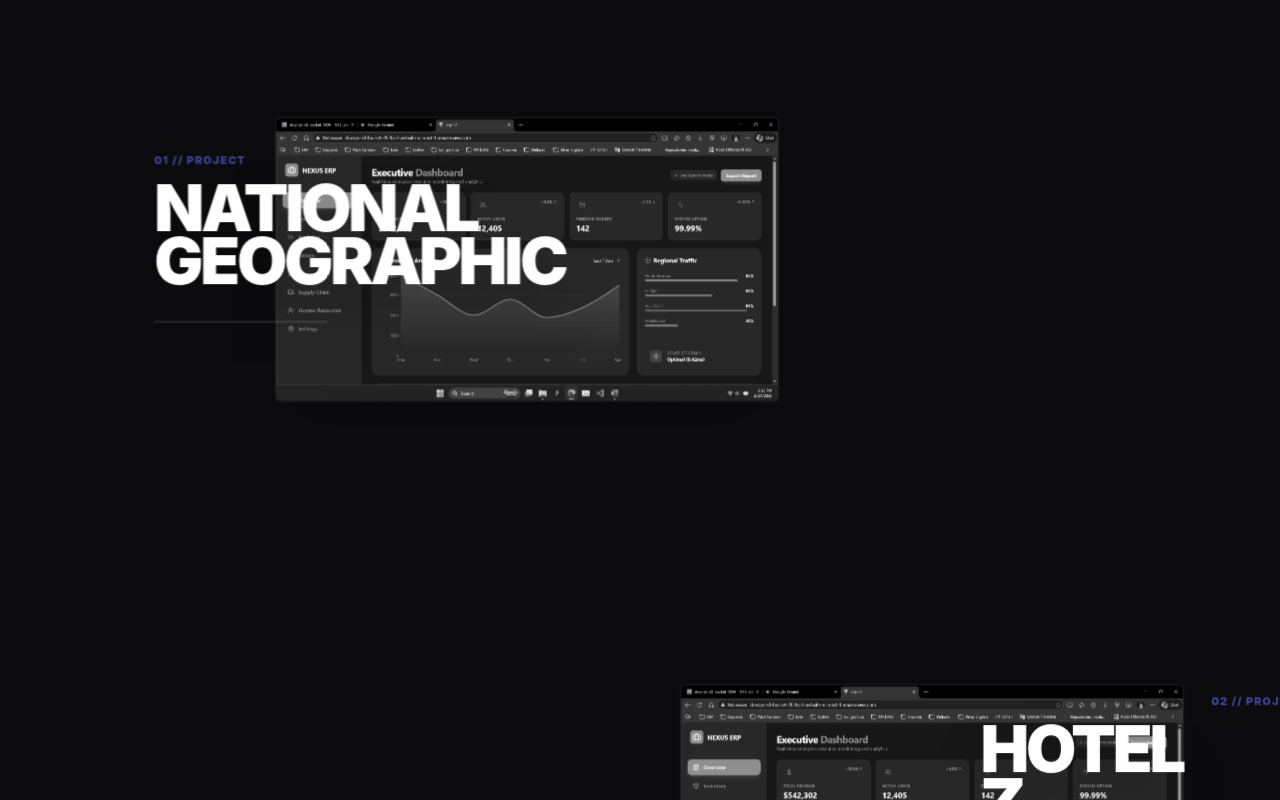
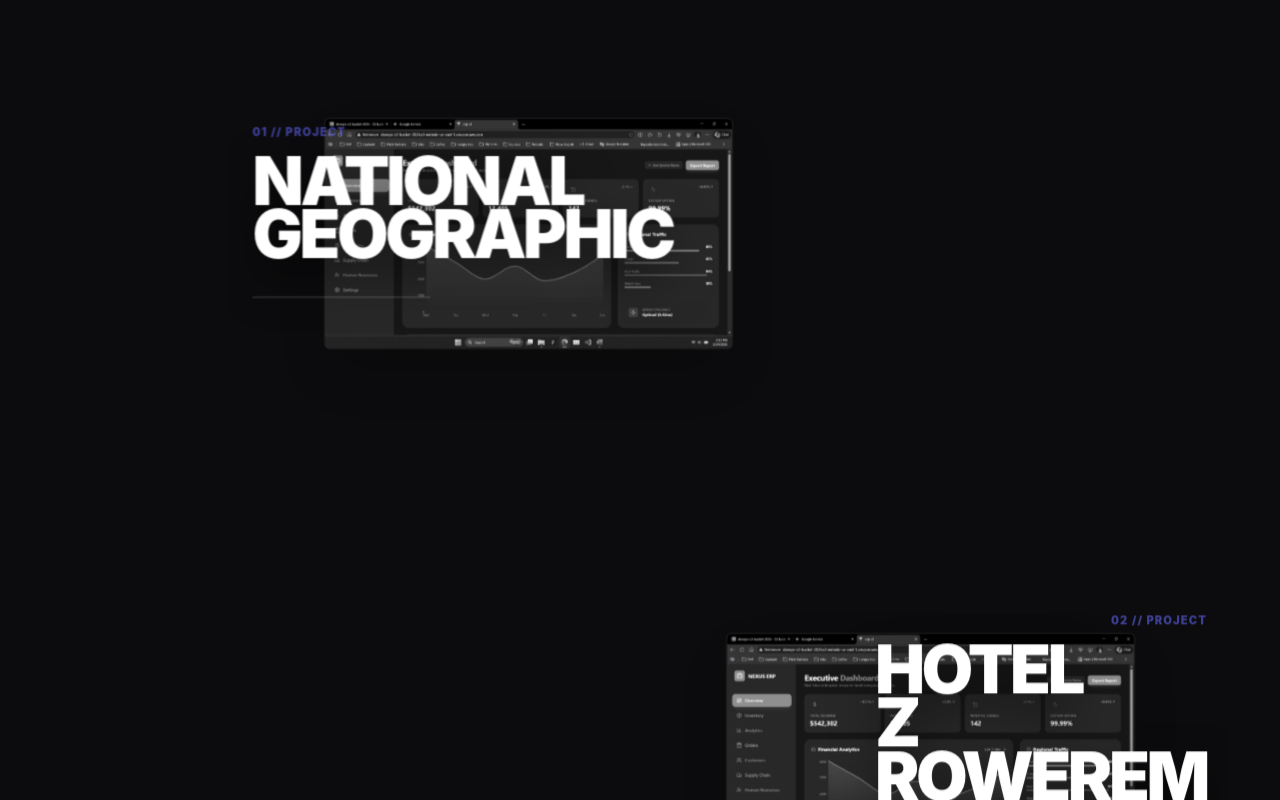
Before and after one commit to malinda6997/Malinda-Prabath-Dev, a React (Vite) app: page / in a window 1280 px wide. Shown: the part 840-1640 px from the top of the page. Built offline with nearby package versions, Linux system fonts and the light colour scheme.

Commit message:
add new animations

```diff
--- a/src/App.jsx
+++ b/src/App.jsx
@@ -4,6 +4,7 @@
 import Hero from "./components/Hero";
 import Loader from "./components/Loader";
 import Work from "./components/Work";
+import AboutText from "./components/AboutText";
 
 function App() {
   const [loading, setLoading] = useState(true);
@@ -52,6 +53,7 @@
       <main className="ml-[18%] pr-[4%]">
         <Hero />
         <Work />
+        <AboutText/>
       </main>
     </div>
   );
--- /dev/null
+++ b/src/components/AboutText.jsx
@@ -0,0 +1,84 @@
+import React from "react";
+import { motion } from "framer-motion";
+
+const AboutText = () => {
+  const text =
+    "Bringing digital visions to reality with clean, elegant code and a creative magic. I specialize in building performant, responsive web applications and engaging user experiences that leave a lasting impression. Let's create something remarkable together.";
+
+  // වචන ටික වෙන් කරගන්නවා
+  const words = text.split(" ");
+
+  // Animation variants
+  const container = {
+    hidden: { opacity: 0 },
+    visible: (i = 1) => ({
+      opacity: 1,
+      transition: { staggerChildren: 0.03, delayChildren: 0.04 * i },
+    }),
+  };
+
+  const child = {
+    visible: {
+      opacity: 1,
+      y: 0,
+      transition: {
+        type: "spring",
+        damping: 12,
+        stiffness: 100,
+      },
+    },
+    hidden: {
+      opacity: 0,
+      y: 20,
+      transition: {
+        type: "spring",
+        damping: 12,
+        stiffness: 100,
+      },
+    },
+  };
+
+  return (
+    <section className="min-h-[60vh] flex items-center px-[5%] py-32">
+      <div className="max-w-5xl ml-[15%]">
+        <motion.div
+          style={{ overflow: "hidden", display: "flex", flexWrap: "wrap" }}
+          variants={container}
+          initial="hidden"
+          whileInView="visible"
+          viewport={{ once: true, margin: "-100px" }}
+          className="text-white text-2xl md:text-5xl font-medium leading-[1.2] tracking-tighter"
+        >
+          {words.map((word, index) => (
+            <motion.span
+              variants={child}
+              key={index}
+              className="mr-[12px] mb-[8px]"
+            >
+              {word}
+            </motion.span>
+          ))}
+        </motion.div>
+
+        {/* යටින් තියෙන Button එක (Let's Talk) */}
+        <motion.div
+          initial={{ opacity: 0, y: 20 }}
+          whileInView={{ opacity: 1, y: 0 }}
+          transition={{ delay: 1, duration: 0.8 }}
+          viewport={{ once: true }}
+          className="mt-12"
+        >
+          <a
+            href="#contact"
+            className="group flex items-center gap-4 text-brand font-black uppercase tracking-[0.4em] text-xs"
+          >
+            <span className="w-12 h-[1px] bg-brand/30 group-hover:w-20 transition-all duration-500"></span>
+            Let's talk...
+          </a>
+        </motion.div>
+      </div>
+    </section>
+  );
+};
+
+export default AboutText;
--- a/src/components/Work.jsx
+++ b/src/components/Work.jsx
@@ -1,8 +1,6 @@
 import React, { useEffect, useRef } from "react";
 import VanillaTilt from "vanilla-tilt";
 import { motion } from "framer-motion";
-
-// P1 image eka import karaganna
 import defaultImg from "../assets/project images/p1.png";
 
 const projects = [
@@ -29,11 +27,13 @@
 
   useEffect(() => {
     VanillaTilt.init(tiltRef.current, {
-      max: 12,
+      max: 15,
       speed: 400,
       glare: true,
-      "max-glare": 0.2,
-      scale: 1.02,
+      "max-glare": 0.3,
+      scale: 1.05,
+      perspective: 1000,
+      gyroscope: true,
     });
   }, []);
 
@@ -43,18 +43,20 @@
       whileInView={{ opacity: 1, y: 0 }}
       transition={{ duration: 0.8 }}
       viewport={{ once: true, margin: "-100px" }}
-      className={`w-full flex ${isLeft ? "justify-start" : "justify-end"} mb-40 md:mb-72`}
+      className={`w-full flex ${isLeft ? "justify-start" : "justify-end"} mb-40 md:mb-72 px-4 md:px-12`} // Padding පොඩ්ඩක් වැඩි කළා
     >
-      {/* Clickable Link tag eka add kara */}
+      <div
+        ref={tiltRef}
+        className="relative w-full md:w-[50%] group transform-gpu" // Width එක 55% ඉඳන් 50% ට අඩු කළා
+        style={{ transformStyle: "preserve-3d" }}
+      >
         <a
           href={project.link}
           target="_blank"
           rel="noopener noreferrer"
-        ref={tiltRef}
-        className="relative w-full md:w-[55%] group block decoration-none"
+          className="block w-full h-full"
           style={{ transformStyle: "preserve-3d" }}
         >
-        {/* Project Image Box */}
           <div
             className="relative overflow-hidden rounded-md bg-[#161618] border border-white/5 shadow-2xl"
             style={{ transform: "translateZ(20px)" }}
@@ -66,16 +68,16 @@
             />
           </div>
 
-        {/* Floating Text Info */}
           <div
-          className={`absolute top-1/2 -translate-y-1/2 z-20 w-full flex flex-col ${isLeft ? "items-start -left-12 md:-left-24" : "items-end -right-12 md:-right-24"}`}
-          style={{ transform: "translateZ(80px)" }}
+            className={`absolute top-1/2 -translate-y-1/2 z-20 w-full flex flex-col
+              ${isLeft ? "items-start -left-6 md:-left-12" : "items-end -right-6 md:-right-12"}`} // Alignment එක තව පොඩ්ඩක් ඇතුළට ගත්තා
+            style={{ transform: "translateZ(100px)" }}
           >
             <span className="text-[#6366f1] text-[10px] font-black tracking-widest mb-3 opacity-60">
               {project.id} // PROJECT
             </span>
 
-          <h3 className="text-white text-3xl md:text-6xl font-black uppercase tracking-tighter leading-[0.8] drop-shadow-2xl">
+            <h3 className="text-white text-3xl md:text-6xl font-black uppercase tracking-tighter leading-[0.8] drop-shadow-[0_20px_20px_rgba(0,0,0,0.5)]">
               {project.title.split(" ").map((word, i) => (
                 <span key={i} className="block">
                   {word}
@@ -83,11 +85,10 @@
               ))}
             </h3>
 
-          <div className="w-20 md:w-40 h-[1.5px] bg-white/10 mt-8 relative overflow-hidden text-left">
+            <div className="w-20 md:w-40 h-[1.5px] bg-white/10 mt-8 relative overflow-hidden">
               <div className="absolute inset-0 bg-[#6366f1] -translate-x-full group-hover:translate-x-0 transition-transform duration-700"></div>
             </div>
 
-          {/* Arrow Icon */}
             <div className="mt-4 opacity-0 group-hover:opacity-100 transition-opacity duration-500">
               <svg
                 width="24"
@@ -105,18 +106,22 @@
             </div>
           </div>
         </a>
+      </div>
     </motion.div>
   );
 };
 
 const Work = () => {
   return (
-    <section id="work" className="relative min-h-screen py-40 px-[5%]">
-      {/* Background Large Text */}
+    <section
+      id="work"
+      className="relative min-h-screen py-40 px-[2%] md:px-[5%] overflow-x-hidden"
+    >
+      {" "}
+      {/* overflow-x-hidden එක අනිවාර්යයි */}
       <div className="fixed top-1/2 left-1/2 -translate-x-1/2 -translate-y-1/2 text-[25vw] font-black text-white/[0.01] uppercase pointer-events-none select-none">
         Works
       </div>
-
       <div className="relative z-10 max-w-7xl mx-auto flex flex-col">
         {projects.map((project, index) => (
           <ProjectCard key={project.id} project={project} index={index} />
```
Lines whose indentation alone changed are shown as unchanged.
